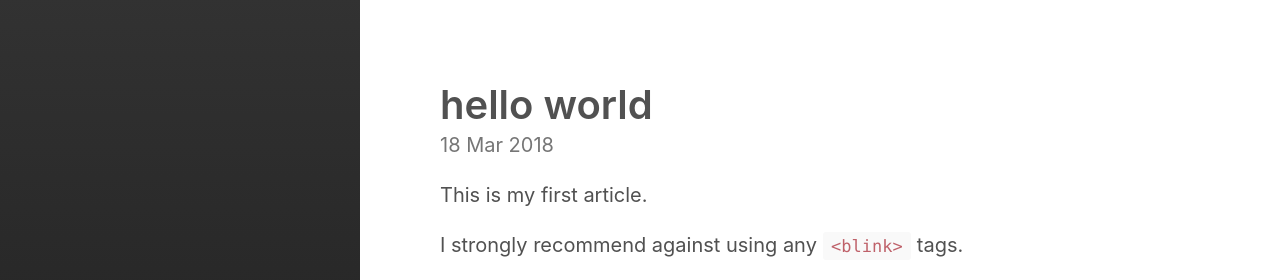
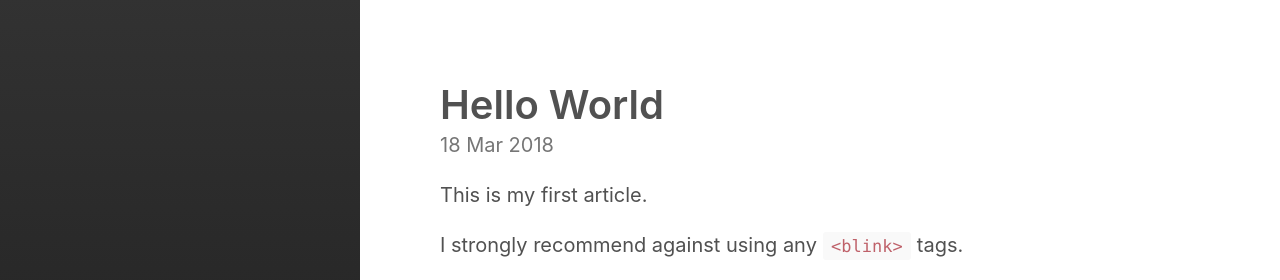
Before and after one commit to jnuhemeng/jnuhemeng.github.io, a Jekyll site: the page built from _posts/2018-03-18-hello-world.md, in a window 1280 px wide. Shown: the top 280 px of the page. Built offline with Jekyll 4.4.1, drawn with Linux system fonts in a browser that asks for light colours.

```diff
--- a/_posts/2018-03-18-hello-world.md
+++ b/_posts/2018-03-18-hello-world.md
@@ -1,6 +1,6 @@
 ---
 layout: post
-title: hello world
+title: Hello World
 ---
 
 This is my first article.
```
